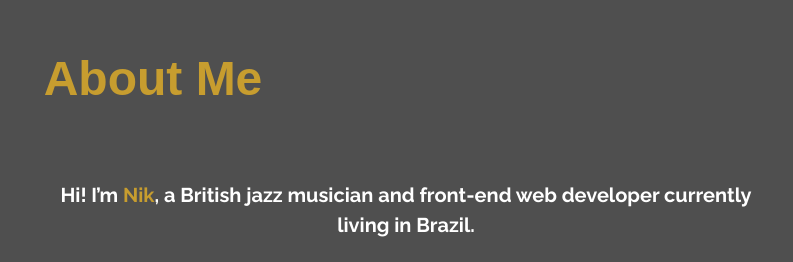
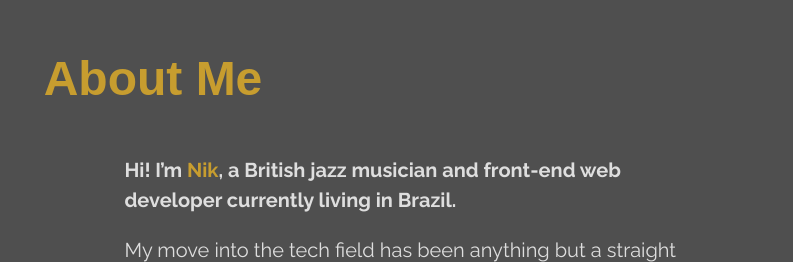
Before and after one commit to niko1402/milestone-portfolio-project, a website built with Parcel: page index.html in a window 1280 px wide. Shown: the part 4804-5066 px from the top of the page, 487-1280 px from the left. Built offline with nearby package versions, Linux system fonts and the light colour scheme; a web font is replaced by a local one.

Commit message:
Change About h4 to a <p><strong>

```diff
--- a/index.html
+++ b/index.html
@@ -201,8 +201,8 @@
             <img src="img/photo-pubshot.jpg" alt="Black and white photo of Nik Payton playing sax on a show" />
           </div>
           <div class="about-text">
-            <h4>Hi! I’m <span>Nik</span>, a British jazz musician and front-end web developer currently living in
-              Brazil.</h4>
+            <p><strong>Hi! I’m <span>Nik</span>, a British jazz musician and front-end web developer currently living in
+              Brazil.</strong></p>
             <p>My move into the tech field has been anything but a straight line. After graduating with a BA in Music, I
               spent over 10 years touring extensively throughout Europe, Asia and the USA, before becoming the Artistic
               Director for a major jazz festival in Brazil. That led to a move to the US to get my second degree in
```
